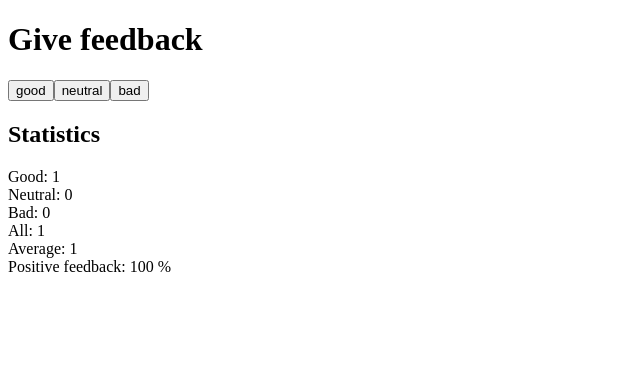
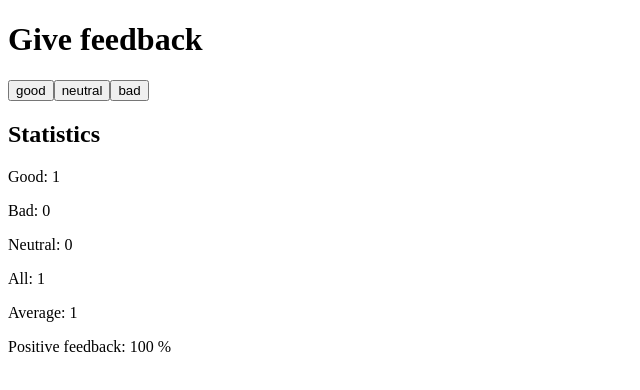
Before and after one commit to AxelSV50/FullStackOpen, a React (Vite) app in the folder Part_1/unicafe/: page / in a window 1280 px wide. Both pictures are taken after a click on the button "good". Shown: the top 390 px of the page, without its empty margins (0-640 px from the left). Built offline with nearby package versions, Linux system fonts and the light colour scheme.

Commit message:
Exercise 1.10

```diff
--- a/Part_1/unicafe/src/App.jsx
+++ b/Part_1/unicafe/src/App.jsx
@@ -15,9 +15,9 @@
     return (
       <div>
         <h1>Give feedback</h1>
-        <button onClick={handlerGood}>good</button>
-        <button onClick={handlerNeutral}>neutral</button>
-        <button onClick={handlerBad}>bad</button>
+        <Button onClick={handlerGood} text="good" />
+        <Button onClick={handlerNeutral} text="neutral" />
+        <Button onClick={handlerBad} text="bad" />
         <Statistics good={good} neutral={neutral} bad={bad}/>
       </div>
     )
@@ -55,16 +55,25 @@
             <>
              <h2>Statistics</h2>
               <p>
-                 Good: {good} <br/>
-                 Neutral: {neutral} <br/>
-                 Bad: {bad} <br/>
-                 All: {total} <br/>
-                 Average: {getAverage()} <br/>
-                 Positive feedback: {getPositivePercent()}
+                <StatisticLine text="Good: " value={good}/>
+                <StatisticLine text="Bad: " value={bad}/>
+                <StatisticLine text="Neutral: " value={neutral}/>
+                <StatisticLine text="All: " value={total}/>
+                <StatisticLine text="Average: " value={getAverage()}/>
+                <StatisticLine text="Positive feedback: " value={getPositivePercent()}/>
              </p>
            </>
-         )
+        )
     }
+  }
 
+  const StatisticLine = ({text, value}) => {
+      return (
+          <div>
+              <p>{text} {value}</p>
+          </div>
+      )
   }
+  const Button = ({onClick, text}) => <button onClick={onClick}>{text}</button>
+
 export default App
```
